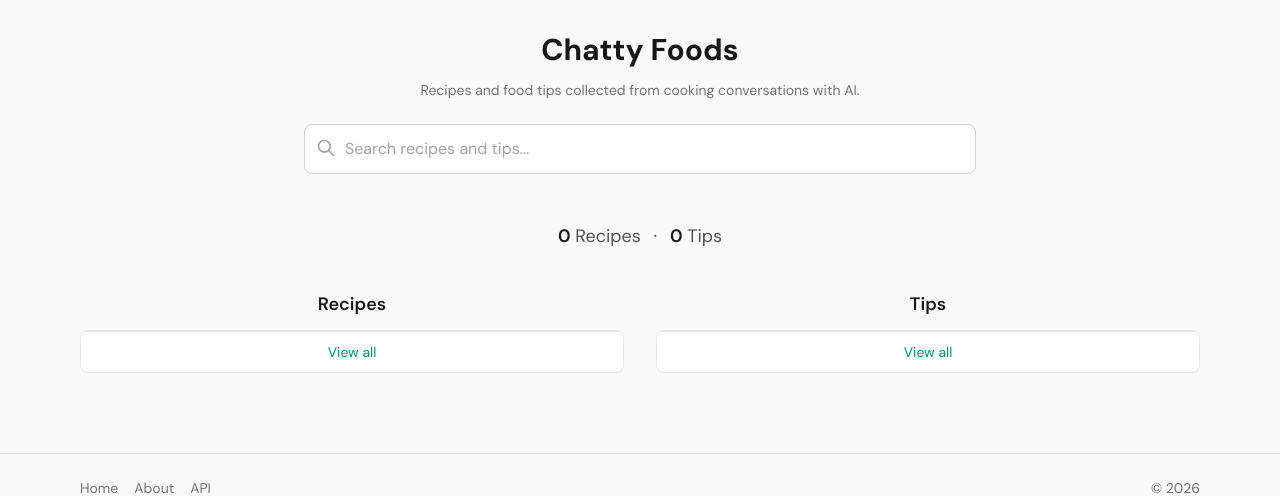
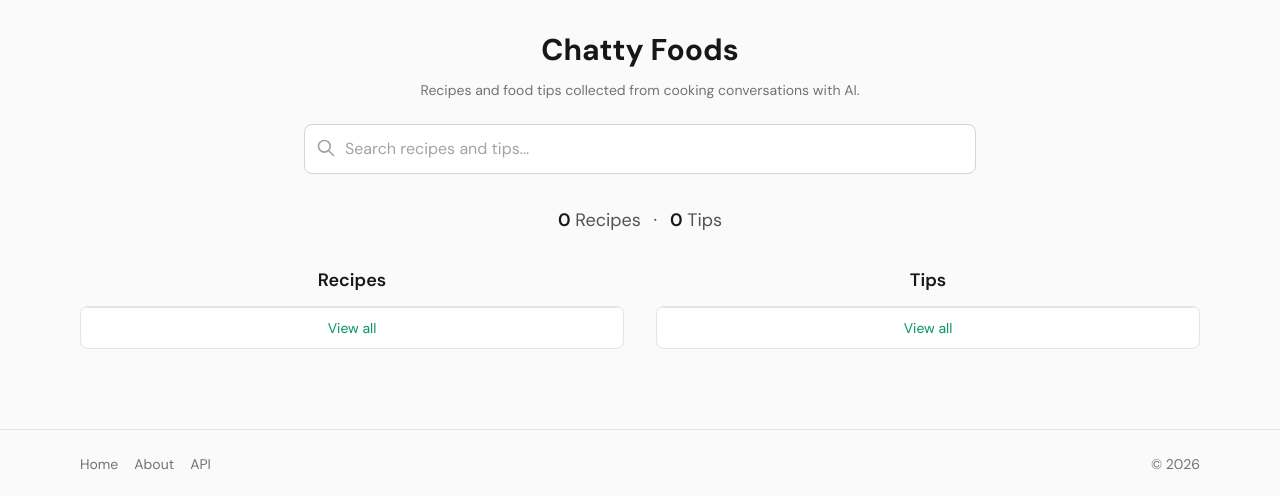
Before and after one commit to dylanhebert/chatty-foods, a Flask app: page / in a window 1280 px wide. Shown: the part 57-553 px from the top of the page. Run offline with Flask 3, Linux system fonts and the light colour scheme; data that the repository does not hold is empty; some libraries are stand-ins or nearby versions.

Commit message:
Adjust landing page spacing

```diff
--- a/templates/index.html
+++ b/templates/index.html
@@ -3,7 +3,7 @@
 {% from "_macros.html" import highlight_star %}
 
 {% block content %}
-<div class="max-w-2xl mx-auto mb-12">
+<div class="max-w-2xl mx-auto mb-8">
     <h1 class="text-3xl font-bold text-center mb-3">Chatty Foods</h1>
     <p class="text-center text-sm text-gray-500 dark:text-gray-400 mb-6">Recipes and food tips collected from cooking conversations with AI.</p>
     <form action="/search" method="get">
@@ -22,7 +22,7 @@
     </form>
 </div>
 
-<div class="text-center mb-10">
+<div class="text-center mb-8">
     <p class="text-lg text-gray-600 dark:text-gray-400">
         <span class="font-semibold text-gray-900 dark:text-white">{{ recipe_count }}</span> Recipes
         <span class="mx-2">&middot;</span>
@@ -31,7 +31,7 @@
 </div>
 
 {% if highlighted_recipes or highlighted_tips %}
-<div class="mb-10">
+<div class="mb-8">
     <h2 class="text-lg font-semibold text-center mb-3 inline-flex items-center justify-center gap-1.5 w-full">{{ highlight_star("w-5 h-5") }} Highlights</h2>
     <div class="grid md:grid-cols-2 gap-8">
         {% if highlighted_recipes %}
```
